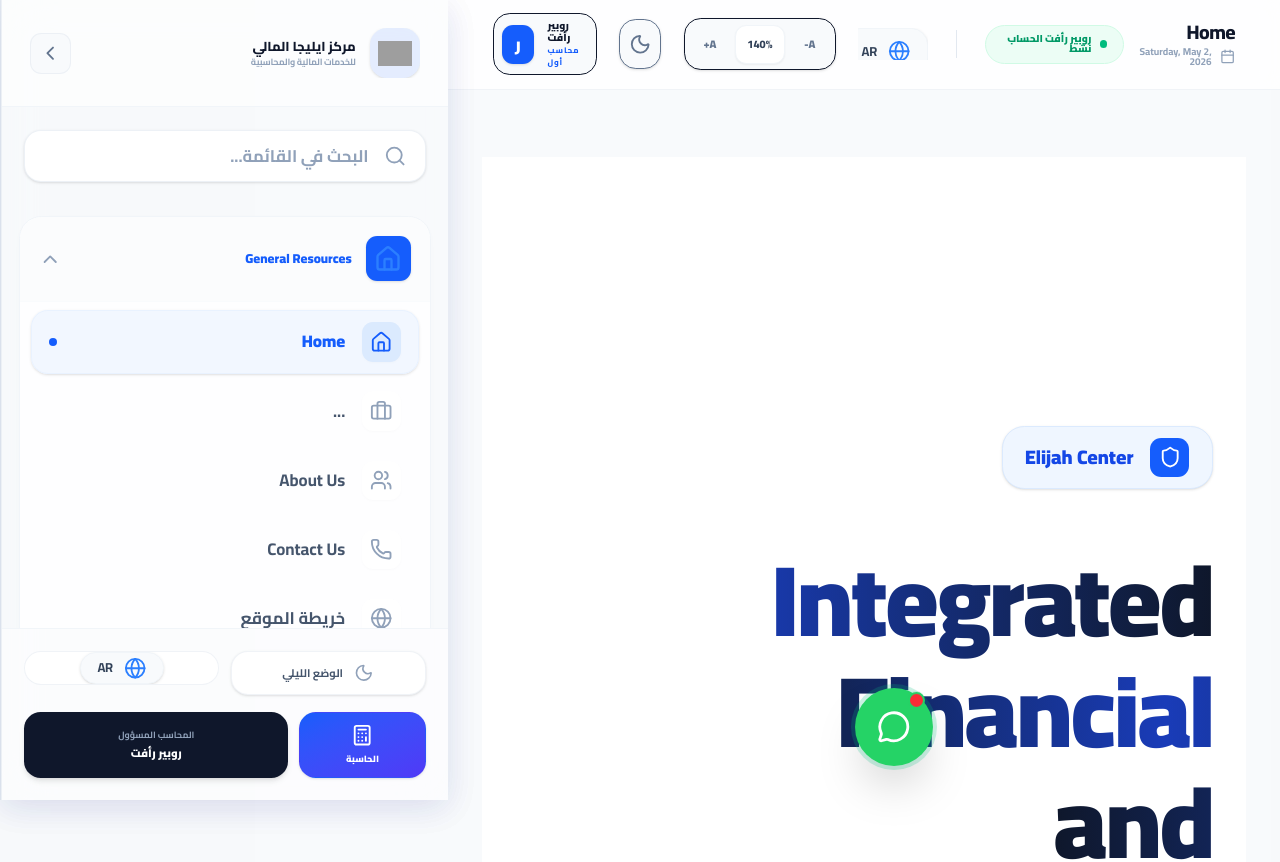
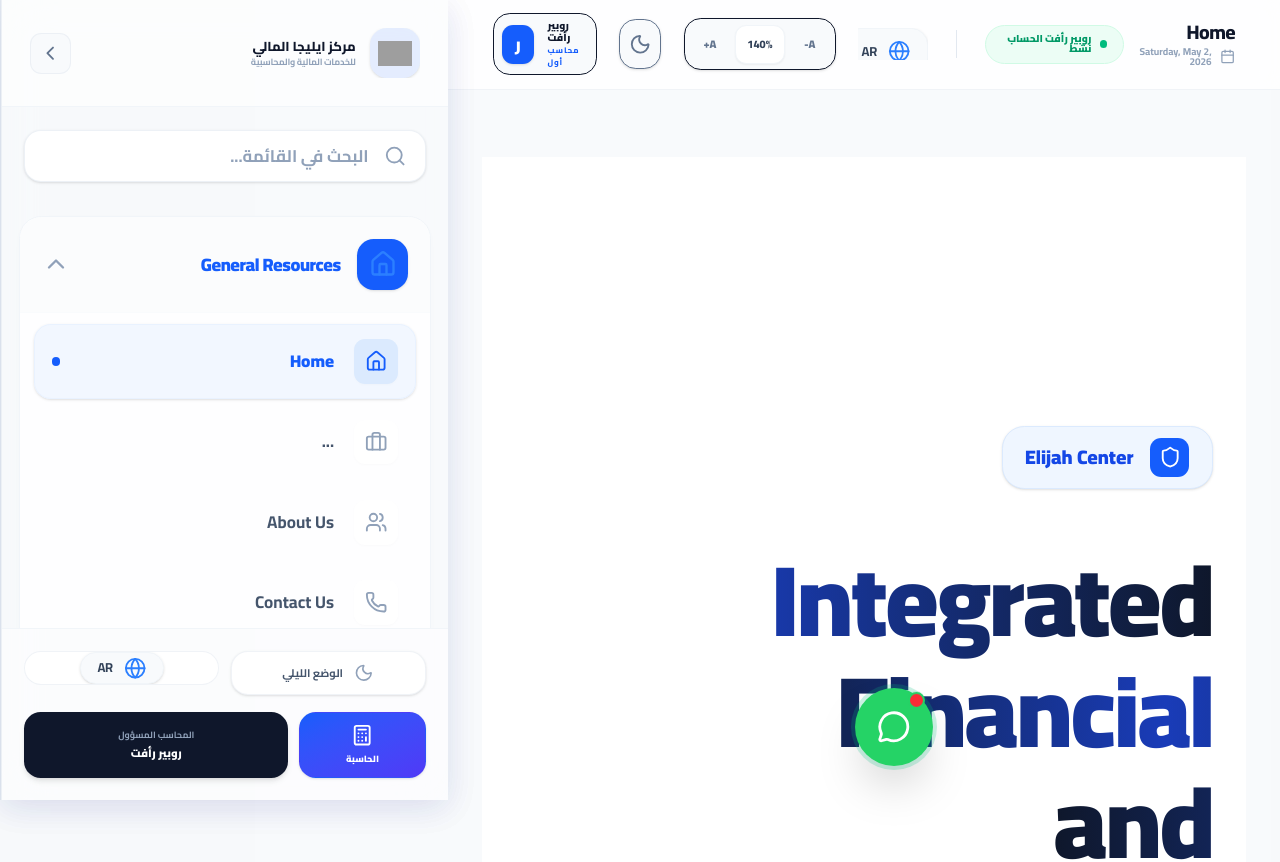
Before and after one commit to robertraafat86/Elijah-Finance, a React (Vite) app: page / in a window 1280 px wide. Shown: the top 862 px of the page. Built offline with nearby package versions, Linux system fonts and the light colour scheme; grey boxes are pictures that could not be loaded.

Commit message:
style: update RightSidebar accordion UI
Improve visual hierarchy by increasing icon size, padding, and text font size for better readability.

```diff
--- a/src/components/RightSidebar.tsx
+++ b/src/components/RightSidebar.tsx
@@ -661,20 +661,20 @@ export default function RightSidebar({
               <button
                 onClick={() => toggleGroup(group.id)}
                 className={cn(
-                  "w-full flex items-center justify-between p-3.5 font-bold transition-all text-right cursor-pointer select-none",
+                  "w-full flex items-center justify-between p-4 font-bold transition-all text-right cursor-pointer select-none",
                   isGroupOpen ? "bg-slate-50/60 dark:bg-slate-800/30 text-blue-600 dark:text-blue-400" : "text-slate-700 dark:text-neutral-300 hover:bg-slate-50/40 dark:hover:bg-slate-800/10"
                 )}
               >
-                <div className="flex items-center gap-2.5">
+                <div className="flex items-center gap-3">
                   <div className={cn(
-                    "w-8 h-8 rounded-lg flex items-center justify-center transition-all shadow-sm",
+                    "w-9 h-9 rounded-xl flex items-center justify-center transition-all shadow-sm shrink-0",
                     isGroupOpen ? "bg-blue-600 text-white" : "bg-slate-100 dark:bg-slate-800 text-slate-400"
                   )}>
                     {group.icon}
                   </div>
-                  <span className="text-[13px] font-black">{group.titleKey ? t(group.titleKey) : group.titleNative}</span>
+                  <span className="text-[18px] font-black tracking-tight">{group.titleKey ? t(group.titleKey) : group.titleNative}</span>
                 </div>
-                <ChevronDown className={cn('w-4 h-4 text-slate-400 transition-transform duration-300', isGroupOpen && 'rotate-180')} />
+                <ChevronDown className={cn('w-5 h-5 text-slate-400 transition-transform duration-300 shrink-0', isGroupOpen && 'rotate-180')} />
               </button>
 
               {/* Accordion List Items */}
@@ -685,7 +685,7 @@ export default function RightSidebar({
                     animate={{ height: 'auto', opacity: 1 }}
                     exit={{ height: 0, opacity: 0 }}
                     transition={{ duration: 0.15 }}
-                    className="overflow-hidden bg-slate-50/20 dark:bg-transparent border-t border-slate-100/40 dark:border-slate-800/40 px-2 py-1.5 space-y-1"
+                    className="overflow-hidden bg-slate-50/20 dark:bg-transparent border-t border-slate-100/40 dark:border-slate-800/40 px-2.5 py-2 space-y-1"
                   >
                     {group.items.map((item) => {
                       const active = isItemActive(item.path);
@@ -695,14 +695,14 @@ export default function RightSidebar({
                           to={item.path}
                           onClick={(e) => handleItemClick(item, e)}
                           className={cn(
-                            'flex items-center gap-3 px-3 py-2 text-xs font-bold rounded-xl transition-all relative group/navlink select-none border border-transparent',
+                            'flex items-center gap-3.5 px-3 py-2.5 text-[17px] font-bold rounded-xl transition-all relative group/navlink select-none border border-transparent',
                             active
                               ? 'text-blue-600 dark:text-blue-400 bg-blue-50/80 dark:bg-blue-950/40 border-blue-100/40 dark:border-blue-900/30 font-black shadow-sm'
                               : 'text-slate-600 dark:text-neutral-300 hover:bg-slate-100/50 dark:hover:bg-slate-800/30 hover:text-blue-600 dark:hover:text-blue-400'
                           )}
                         >
                           <div className={cn(
-                            "w-7 h-7 rounded-lg flex items-center justify-center shrink-0 shadow-[0_1px_3px_rgba(0,0,0,0.02)] transition-colors",
+                            "w-8 h-8 rounded-lg flex items-center justify-center shrink-0 shadow-[0_1px_3px_rgba(0,0,0,0.02)] transition-colors",
                             active
                               ? "bg-blue-100 dark:bg-blue-900/50 text-blue-600 dark:text-blue-400"
                               : "bg-white dark:bg-slate-900 text-slate-400 group-hover/navlink:text-blue-500"
```
